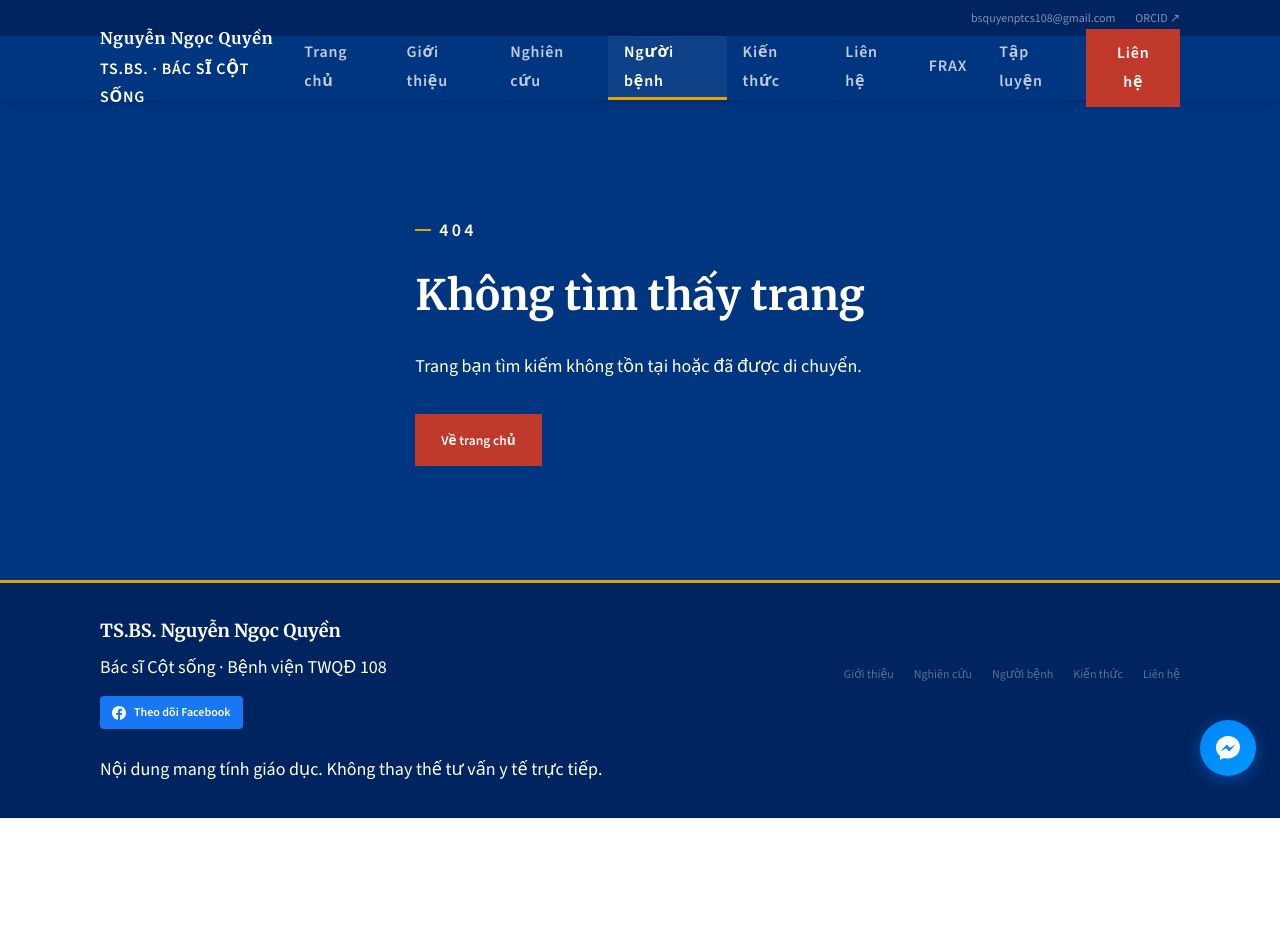
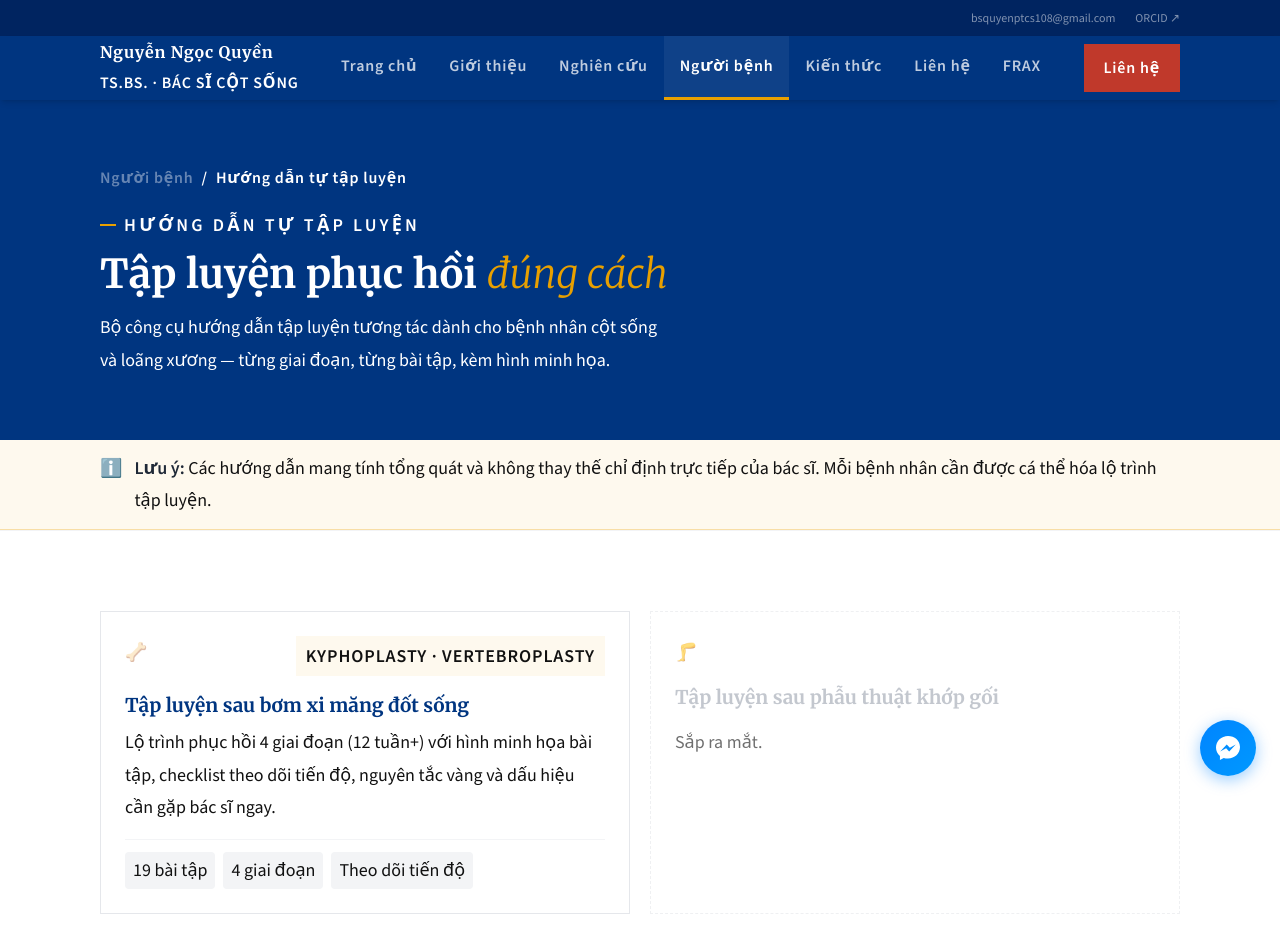
Before and after one commit to Tsquyencotsong-source/bs-quyen-website, a Next.js app: page /education/tu-tap-luyen in a window 1280 px wide. Before the commit this address had no page. Shown: the top 952 px of the page. Before the commit the page ends 818 px from the top, so only its background shows below. Built offline with nearby package versions, Linux system fonts and the light colour scheme.

Commit message:
refactor: chuyen kypho-rehab vao education/tu-tap-luyen

```diff
--- a/src/app/blog/[slug]/page.tsx
+++ b/src/app/blog/[slug]/page.tsx
@@ -89,7 +89,7 @@ const ARTICLES: Record<string, Block[]> = {
     ]},
     { type: "highlight", content: "Mục tiêu của chương trình phục hồi không phải là trở lại như trước khi bị xẹp đốt sống — mà là trở thành người có cột sống được bảo vệ tốt hơn, cơ lưng khỏe hơn, thăng bằng tốt hơn và nguy cơ gãy xương thấp hơn so với trước đây." },
     { type: "note", content: "Bài viết dựa trên: Than và cộng sự, Journal of Orthopaedic Research (2023) — phân tích tổng hợp 12 thử nghiệm lâm sàng về tập luyện sau kyphoplasty; hướng dẫn phục hồi chức năng sau PKP từ Journal of Pharmacology and Therapeutics (2024); và kinh nghiệm lâm sàng tại Khoa Cột sống, BV TWQĐ 108. Không thay thế tư vấn y tế trực tiếp — mỗi bệnh nhân cần chương trình phục hồi được cá thể hóa." },
-    { type: "highlight", content: "Bác sĩ đã xây dựng ứng dụng tập luyện tương tác — theo dõi từng giai đoạn phục hồi, đánh dấu bài tập hoàn thành, xem hình minh họa và nhắc nhở dấu hiệu cần gặp bác sĩ ngay. Truy cập tại: bs-quyen-website.vercel.app/kypho-rehab" },
+    { type: "highlight", content: "Bác sĩ đã xây dựng ứng dụng tập luyện tương tác — theo dõi từng giai đoạn phục hồi, đánh dấu bài tập hoàn thành, xem hình minh họa và nhắc nhở dấu hiệu cần gặp bác sĩ ngay. Truy cập tại: bs-quyen-website.vercel.app/education/tu-tap-luyen/sau-bom-xi-mang-dot-song" },
   ],
 
   "tu-tap-luyen-xep-dot-song-loang-xuong": [
--- a/src/app/education/page.tsx
+++ b/src/app/education/page.tsx
@@ -1,4 +1,5 @@
 import type { Metadata } from "next";
+import Link from "next/link";
 import { Container, Section, SectionHeader } from "@/components/Section";
 
 export const metadata: Metadata = {
@@ -161,6 +162,48 @@ export default function EducationPage() {
         </Container>
       </Section>
 
+      {/* Hướng dẫn tự tập luyện */}
+      <Section>
+        <Container>
+          <SectionHeader eyebrow="Công cụ tương tác" title={<>Hướng dẫn <em className="font-normal not-italic text-navy">tự tập luyện</em></>} />
+          <div className="grid md:grid-cols-2 gap-4">
+            <Link
+              href="/education/tu-tap-luyen/sau-bom-xi-mang-dot-song"
+              className="group border border-gray-200 hover:border-navy transition-all p-6 flex flex-col gap-3"
+            >
+              <div className="flex items-center justify-between">
+                <span className="text-2xl">🦴</span>
+                <span className="text-[11px] font-semibold tracking-wider uppercase text-brand-gold bg-brand-gold-lt px-2.5 py-1">
+                  Kyphoplasty
+                </span>
+              </div>
+              <h3 className="font-serif-brand text-[17px] font-bold text-navy group-hover:text-navy-light transition-colors">
+                Tập luyện sau bơm xi măng đốt sống
+              </h3>
+              <p className="text-[13.5px] font-light text-gray-500">
+                Lộ trình 4 giai đoạn, 19 bài tập có hình minh họa, checklist theo dõi tiến độ.
+              </p>
+              <span className="text-[13px] font-semibold text-navy mt-auto group-hover:underline">
+                Xem hướng dẫn →
+              </span>
+            </Link>
+
+            <Link
+              href="/education/tu-tap-luyen"
+              className="group border border-dashed border-gray-200 hover:border-gray-300 transition-all p-6 flex flex-col gap-3 justify-center items-center text-center"
+            >
+              <span className="text-2xl opacity-50">📋</span>
+              <h3 className="font-serif-brand text-[17px] font-bold text-gray-400">
+                Xem tất cả hướng dẫn tập luyện
+              </h3>
+              <p className="text-[13px] text-gray-400">
+                Thêm chương trình tập luyện đang được cập nhật.
+              </p>
+            </Link>
+          </div>
+        </Container>
+      </Section>
+
       {/* CTA */}
       <div className="bg-navy-pale border-t border-gray-200">
         <Container>
--- /dev/null
+++ b/src/app/education/tu-tap-luyen/page.tsx
@@ -0,0 +1,128 @@
+import type { Metadata } from "next";
+import Link from "next/link";
+import { Container, Section } from "@/components/Section";
+import { ArrowRight } from "lucide-react";
+
+export const metadata: Metadata = {
+  title: "Hướng dẫn tự tập luyện — Người bệnh cột sống",
+  description: "Bộ hướng dẫn tập luyện phục hồi chức năng dành cho bệnh nhân cột sống và loãng xương. TS.BS. Nguyễn Ngọc Quyền, Bệnh viện TWQĐ 108.",
+};
+
+const APPS = [
+  {
+    href: "/education/tu-tap-luyen/sau-bom-xi-mang-dot-song",
+    icon: "🦴",
+    badge: "Kyphoplasty · Vertebroplasty",
+    title: "Tập luyện sau bơm xi măng đốt sống",
+    desc: "Lộ trình phục hồi 4 giai đoạn (12 tuần+) với hình minh họa bài tập, checklist theo dõi tiến độ, nguyên tắc vàng và dấu hiệu cần gặp bác sĩ ngay.",
+    tags: ["19 bài tập", "4 giai đoạn", "Theo dõi tiến độ"],
+  },
+  // Các app khác sẽ được bổ sung tại đây
+];
+
+export default function TuTapLuyenPage() {
+  return (
+    <>
+      {/* Hero */}
+      <div className="bg-navy py-12 md:py-16">
+        <Container>
+          <nav className="flex items-center gap-2 text-xs text-white/40 mb-4">
+            <Link href="/education" className="hover:text-white/70 transition-colors">Người bệnh</Link>
+            <span>/</span>
+            <span className="text-white/70">Hướng dẫn tự tập luyện</span>
+          </nav>
+          <p className="eyebrow-gold mb-2">Hướng dẫn tự tập luyện</p>
+          <h1 className="font-serif-brand text-[clamp(26px,4vw,40px)] font-bold text-white leading-tight">
+            Tập luyện phục hồi <em className="font-light italic text-brand-gold">đúng cách</em>
+          </h1>
+          <p className="text-[15px] font-light text-white/50 mt-3 max-w-xl">
+            Bộ công cụ hướng dẫn tập luyện tương tác dành cho bệnh nhân cột sống và loãng xương — từng giai đoạn, từng bài tập, kèm hình minh họa.
+          </p>
+        </Container>
+      </div>
+
+      {/* Disclaimer */}
+      <div className="bg-brand-gold-lt border-b border-brand-gold/30">
+        <Container>
+          <div className="py-3 flex items-start gap-3 text-[13px] text-gray-600">
+            <span className="text-lg flex-shrink-0">ℹ️</span>
+            <p>
+              <strong className="font-semibold text-gray-800">Lưu ý:</strong>{" "}
+              Các hướng dẫn mang tính tổng quát và không thay thế chỉ định trực tiếp của bác sĩ. Mỗi bệnh nhân cần được cá thể hóa lộ trình tập luyện.
+            </p>
+          </div>
+        </Container>
+      </div>
+
+      {/* App cards */}
+      <Section>
+        <Container>
+          <div className="grid md:grid-cols-2 gap-5">
+            {APPS.map((app) => (
+              <Link
+                key={app.href}
+                href={app.href}
+                className="group border border-gray-200 hover:border-navy transition-all p-6 flex flex-col gap-4"
+              >
+                <div className="flex items-start justify-between gap-4">
+                  <div>
+                    <span className="text-3xl">{app.icon}</span>
+                  </div>
+                  <span className="text-[11px] font-semibold tracking-wider uppercase text-brand-gold bg-brand-gold-lt px-2.5 py-1 flex-shrink-0">
+                    {app.badge}
+                  </span>
+                </div>
+
+                <div>
+                  <h2 className="font-serif-brand text-[19px] font-bold text-navy group-hover:text-navy-light transition-colors leading-snug">
+                    {app.title}
+                  </h2>
+                  <p className="mt-2 text-[14px] font-light text-gray-500 leading-relaxed">
+                    {app.desc}
+                  </p>
+                </div>
+
+                <div className="flex items-center justify-between mt-auto pt-3 border-t border-gray-100">
+                  <div className="flex flex-wrap gap-2">
+                    {app.tags.map((t) => (
+                      <span key={t} className="text-[12px] text-gray-400 bg-gray-100 px-2 py-0.5 rounded">
+                        {t}
+                      </span>
+                    ))}
+                  </div>
+                  <ArrowRight size={18} className="text-navy opacity-0 group-hover:opacity-100 transition-opacity flex-shrink-0" />
+                </div>
+              </Link>
+            ))}
+
+            {/* Placeholder — sắp ra mắt */}
+            <div className="border border-dashed border-gray-200 p-6 flex flex-col gap-3 opacity-60">
+              <span className="text-3xl">🦵</span>
+              <h2 className="font-serif-brand text-[19px] font-bold text-gray-400">
+                Tập luyện sau phẫu thuật khớp gối
+              </h2>
+              <p className="text-[14px] font-light text-gray-400">Sắp ra mắt.</p>
+            </div>
+          </div>
+        </Container>
+      </Section>
+
+      {/* CTA */}
+      <div className="bg-navy-pale border-t border-gray-200">
+        <Container>
+          <div className="py-10 text-center">
+            <h2 className="font-serif-brand text-[22px] font-bold text-navy mb-2">
+              Cần lộ trình tập luyện riêng cho bạn?
+            </h2>
+            <p className="text-[14px] font-light text-gray-500 mb-5 max-w-lg mx-auto">
+              Liên hệ TS.BS. Nguyễn Ngọc Quyền để được tư vấn và xây dựng chương trình phục hồi cá thể hóa.
+            </p>
+            <a href="tel:0989052288" className="btn-primary inline-flex">
+              Gọi đặt lịch: 0989 052 288
+            </a>
+          </div>
+        </Container>
+      </div>
+    </>
+  );
+}
--- /dev/null
+++ b/src/app/education/tu-tap-luyen/sau-bom-xi-mang-dot-song/page.tsx
@@ -0,0 +1,30 @@
+import type { Metadata } from "next";
+import Link from "next/link";
+import KyphoRehabApp from "@/components/KyphoRehabApp";
+
+export const metadata: Metadata = {
+  title: "Tập luyện sau bơm xi măng đốt sống (Kyphoplasty) — TS.BS. Nguyễn Ngọc Quyền",
+  description: "Hướng dẫn phục hồi từng giai đoạn sau kyphoplasty / vertebroplasty: bài tập, nguyên tắc vàng, theo dõi tiến độ. TS.BS. Nguyễn Ngọc Quyền, Bệnh viện TWQĐ 108.",
+};
+
+export default function SauBomXiMangPage() {
+  return (
+    <>
+      {/* Breadcrumb */}
+      <div className="bg-navy py-4">
+        <div className="max-w-3xl mx-auto px-4">
+          <nav className="flex items-center gap-2 text-xs text-white/40">
+            <Link href="/education" className="hover:text-white/70 transition-colors">Người bệnh</Link>
+            <span>/</span>
+            <Link href="/education/tu-tap-luyen" className="hover:text-white/70 transition-colors">Hướng dẫn tự tập luyện</Link>
+            <span>/</span>
+            <span className="text-white/70">Sau bơm xi măng đốt sống</span>
+          </nav>
+        </div>
+      </div>
+
+      {/* App */}
+      <KyphoRehabApp />
+    </>
+  );
+}
--- a/src/components/Navbar.tsx
+++ b/src/components/Navbar.tsx
@@ -13,8 +13,7 @@ const NAV_LINKS = [
   { href: "/education",  label: "Người bệnh" },
   { href: "/blog",       label: "Kiến thức" },
   { href: "/contact",    label: "Liên hệ" },
-  { href: "/frax",         label: "FRAX" },
-  { href: "/kypho-rehab", label: "Tập luyện" },
+  { href: "/frax", label: "FRAX" },
 ];
 
 export default function Navbar() {
```
